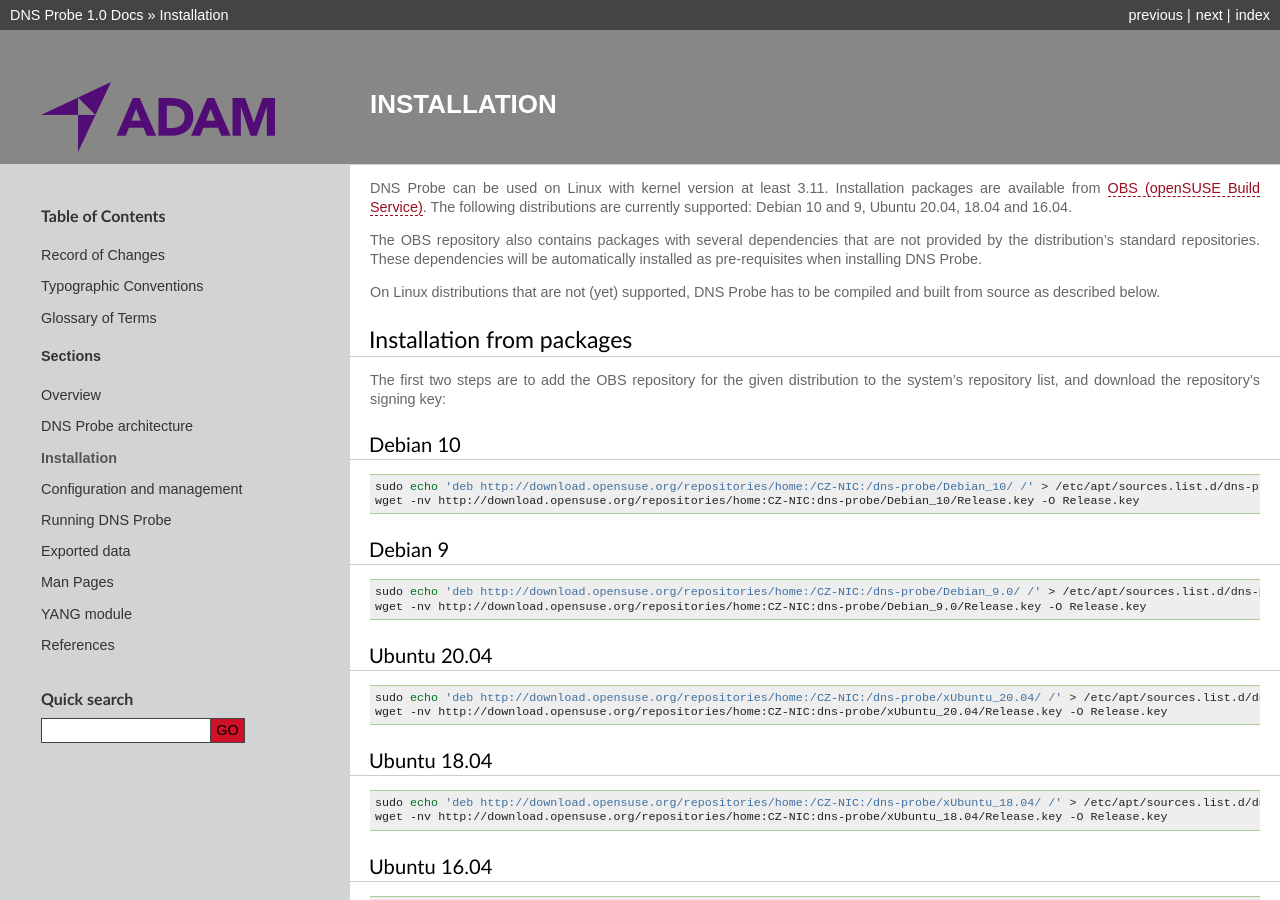
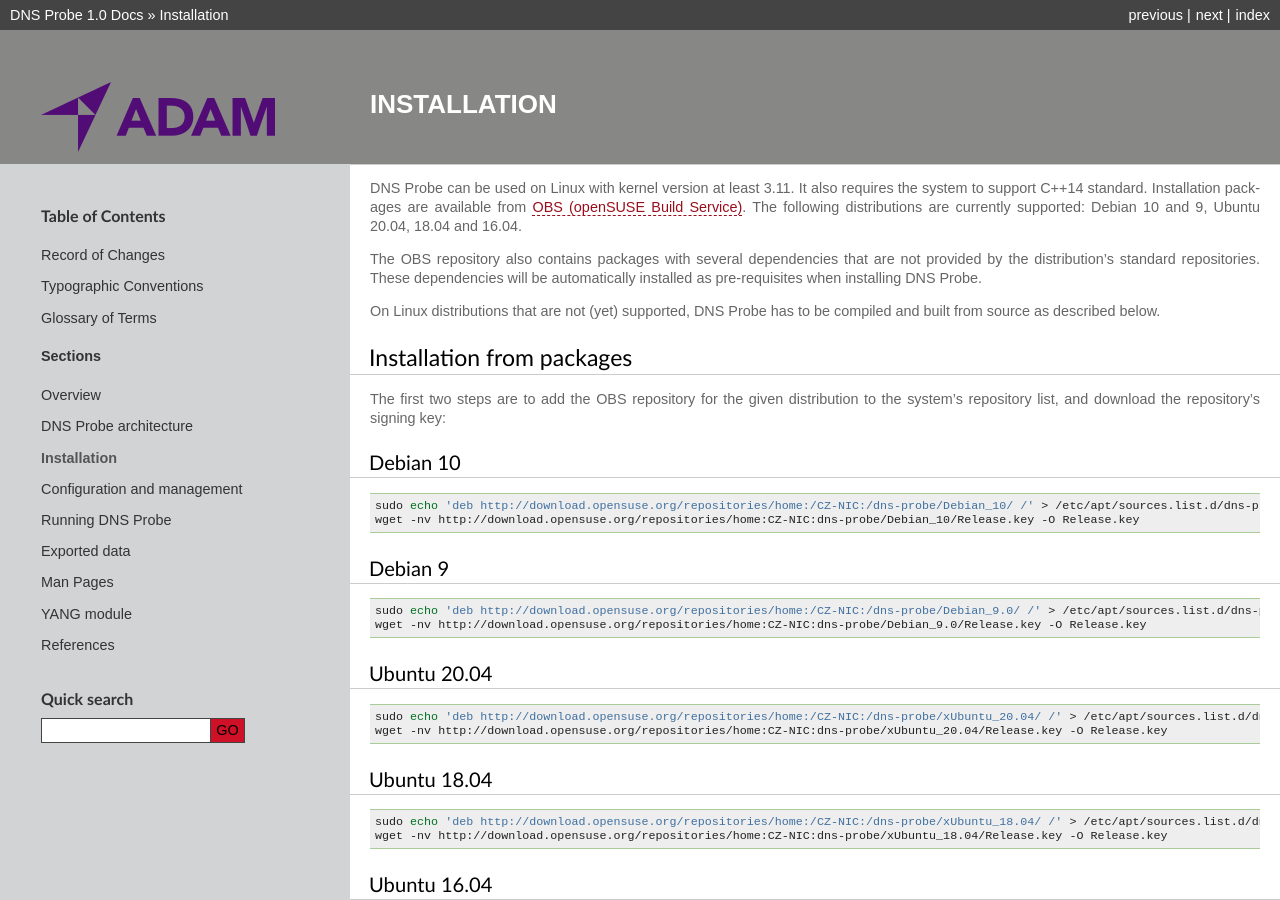
Before and after one commit to CZ-NIC/dns-probe, a Sphinx documentation site: the page built from doc/Installation.rst, in a window 1280 px wide and 900 px high. Built offline with Sphinx 7.4.7, drawn with Linux system fonts in a browser that asks for light colours.

Commit message:
Sphinx: Add mention of C++14 requirement

```diff
--- a/doc/Installation.rst
+++ b/doc/Installation.rst
@@ -3,8 +3,8 @@
 ************
 
 DNS Probe can be used on Linux with kernel version at least
-3.11. Installation packages are available from `OBS (openSUSE Build
-Service)
+3.11. It also requires the system to support C++14 standard.
+Installation packages are available from `OBS (openSUSE Build Service)
 <https://build.opensuse.org/project/show/home:CZ-NIC:dns-probe>`_.
 The following distributions are currently supported: Debian 10 and 9,
 Ubuntu 20.04, 18.04 and 16.04.
```
